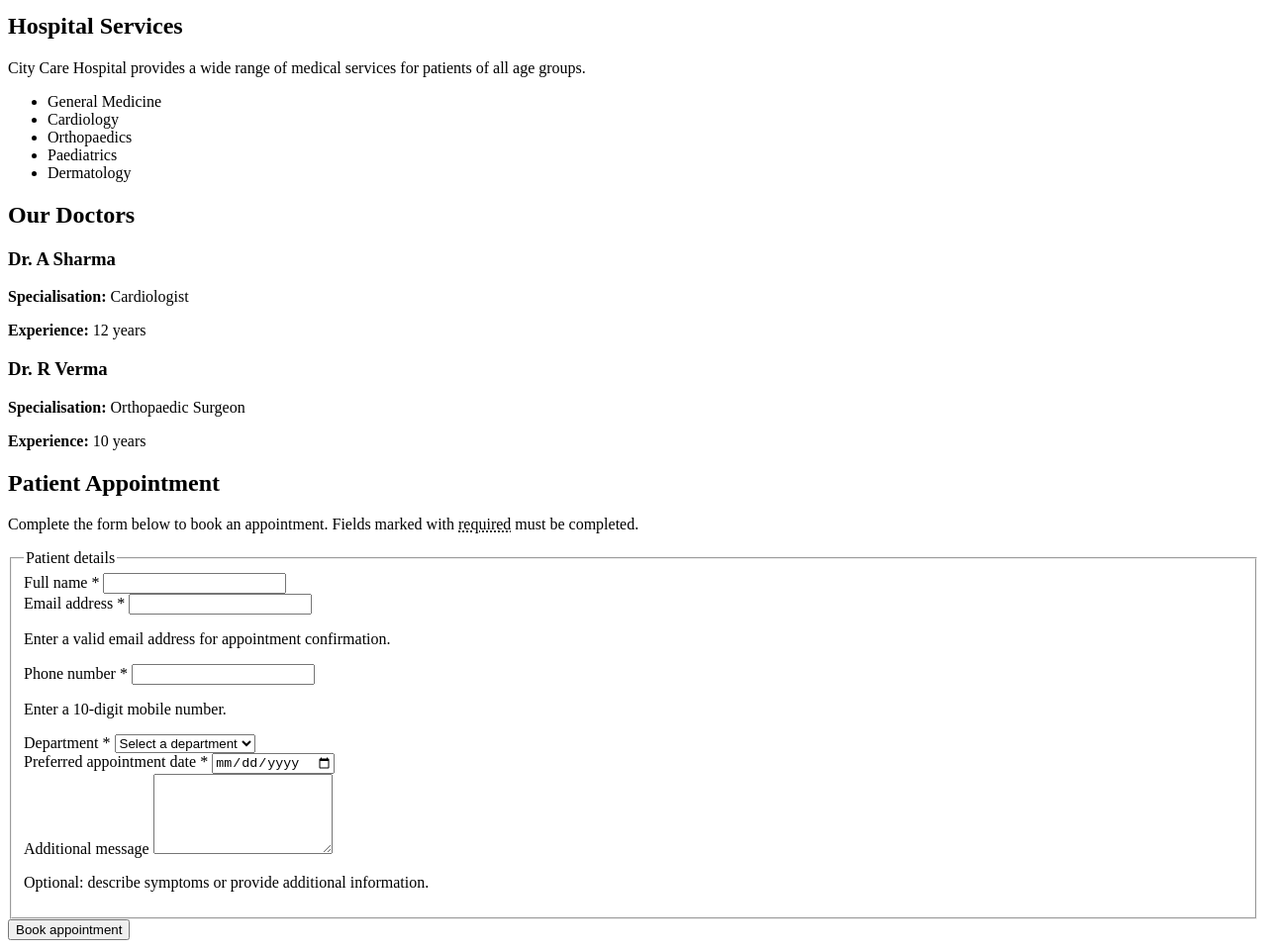
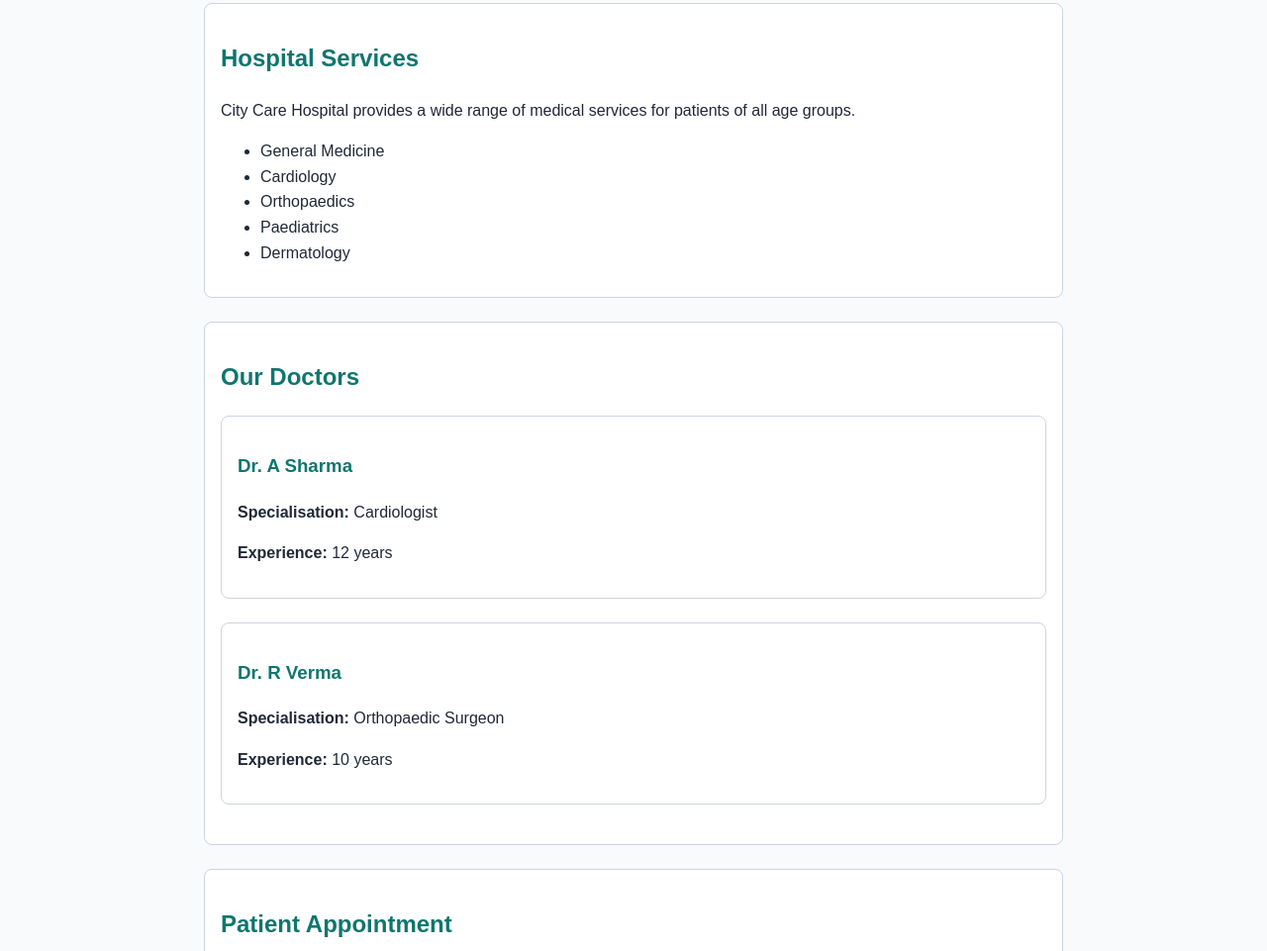
Before and after one commit to 2600032043/LAB_EXP2, a plain HTML site: page index.html in a window 1280 px wide. Shown: the part 219-1180 px from the top of the page at 99% size. Drawn offline with Linux system fonts and the light colour scheme.

Commit message:
Fix stylesheet reference and enable form validation

```diff
--- a/index.html
+++ b/index.html
@@ -7,7 +7,7 @@
   <meta name="author" content="Manasvi Mishra">
   <title>City Care Hospital | Patient Appointment Management</title>
 
-  <link rel="stylesheet" href="labexpt2.css">
+  <link rel="stylesheet" href="index.css">
 </head>
 
 <body>
@@ -61,7 +61,7 @@
       <h2 id="appointment-heading">Patient Appointment</h2>
       <p>Complete the form below to book an appointment. Fields marked with <abbr title="required">required</abbr> must be completed.</p>
 
-      <form action="#" method="post" novalidate>
+      <form action="#" method="post">
         <fieldset>
           <legend>Patient details</legend>
 
```
